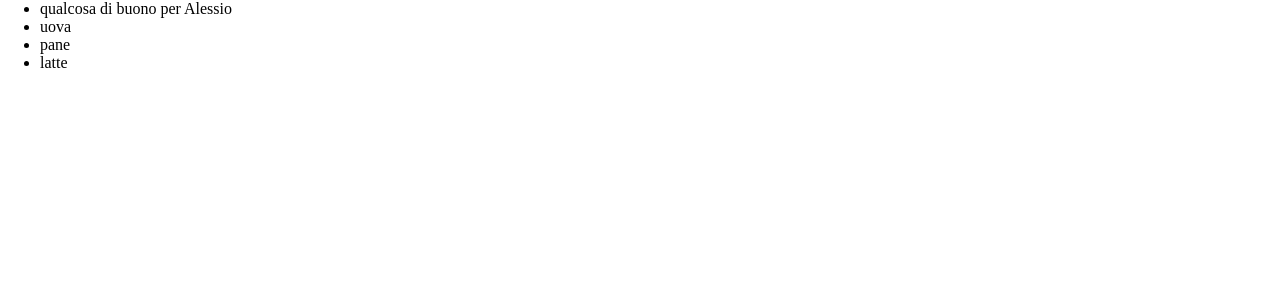
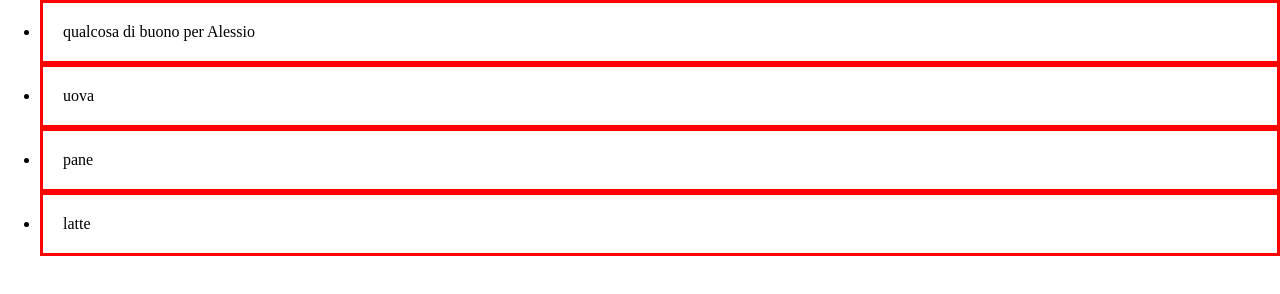
Before and after one commit to classe101-alessiovietri/35-lc-lista-spesa-for, a plain HTML site: page index.html in a window 1280 px wide. Drawn offline with Linux system fonts and the light colour scheme.

Commit message:
Completata correzione

```diff
--- a/css/style.css
+++ b/css/style.css
@@ -6,3 +6,13 @@
 *:not(ul) {
     padding: 0;
 }
+
+.color {
+    color: lightcoral;
+}
+
+li {
+    cursor: pointer;
+    padding: 20px;
+    border: 3px solid red;
+}
--- a/js/scripts.js
+++ b/js/scripts.js
@@ -7,18 +7,108 @@ const listaSpesa = [
 
 const ul = document.getElementById('ul');
 
-for (let index = 0; index < listaSpesa.length; index++) {
-    console.log(index, listaSpesa[index]);
+// for (let index = 0; index < listaSpesa.length; index++) {
+//     console.log(index, listaSpesa[index]);
 
-    // const newLi = document.createElement('li');
-    // newLi.innerHTML = listaSpesa[index];
-    // ul.append(newLi);
+//     // const newLi = document.createElement('li');
+//     // newLi.innerHTML = listaSpesa[index];
+//     // ul.append(newLi);
 
-    // OPPURE
+//     // OPPURE
 
-    ul.innerHTML += `
-        <li>
-            ${listaSpesa[index]}
-        </li>
-    `;
+//     ul.innerHTML += `
+//         <li class="color">
+//             ${listaSpesa[index]}
+//         </li>
+//     `;
+// }
+
+// Voglio che si evidenzi SOLO L'ULTIMO li cliccato
+/*
+
+    Team Fra Solution:
+    1) ciclo su tutti i li
+    2) rimuovo la classe color da ogni li
+    3) aggiungo la classe color sull'appena cliccato li
+
+    Nunz's Solution:
+    1-x) uso una variabile d'appoggio che mi ricorda chi ho cliccato per ultimo
+
+    Ale:
+    1) aggiorno la variabile che mi dice chi ho cliccato per ultimo
+    2)
+
+    Stefan's Solution:
+    1) tolgo la classe di base dall'elemento cliccato e aggiungo quella per colorare
+    2) PROCESSING...
+
+    Enrico:
+    1) toggle della classe active sull'elemento cliccato
+    2) PROCESSING...
+
+    Stefano: => OK
+    1) rimuovo la classe color da chi ce l'ha (seleziono in qualche modo)
+    2) aggiungo la classe color al selezionato
+
+*/
+
+let lastClickedIndex = null;
+
+// Qui inserisco una variabile che mi servirà da contatore
+let index = 0;
+while (index < listaSpesa.length) {
+    console.log('WHILE', index, listaSpesa[index]);
+
+    const currentIndex = index;
+
+    const newLi = document.createElement('li');
+    newLi.innerHTML = listaSpesa[index];
+    newLi.addEventListener('click',
+
+
+
+
+
+
+
+
+
+        function () {
+            console.log('Precedentemente cliccato:', lastClickedIndex);
+            console.log('Ora cliccato su:', currentIndex);
+
+            const allLi = document.querySelectorAll('ul#ul > li');
+
+            if (lastClickedIndex != null) {
+                console.log('allLi', allLi, typeof allLi);
+                console.log('allLi[lastClickedIndex]', allLi[lastClickedIndex], typeof allLi[lastClickedIndex]);
+                allLi[lastClickedIndex].classList.remove('color');
+            }
+
+            // Aggiorno il valore di lastClickedIndex con l'indice dell'elemento appena cliccato
+            lastClickedIndex = currentIndex;
+
+            allLi[currentIndex].classList.add('color');
+        }
+
+
+
+
+
+
+
+
+
+
+
+
+
+
+
+
+    );
+
+    ul.append(newLi);
+
+    index++;
 }
```
